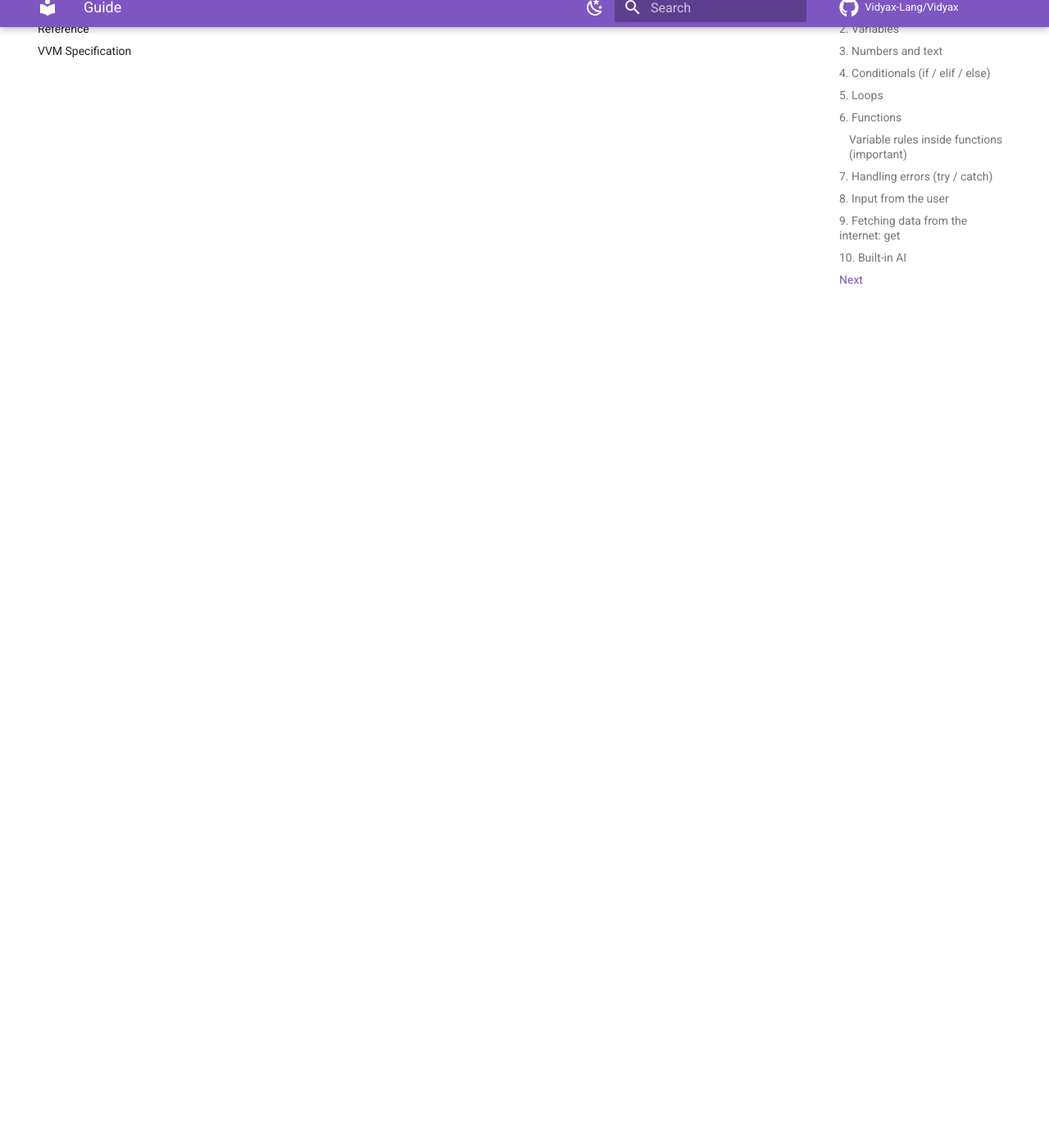
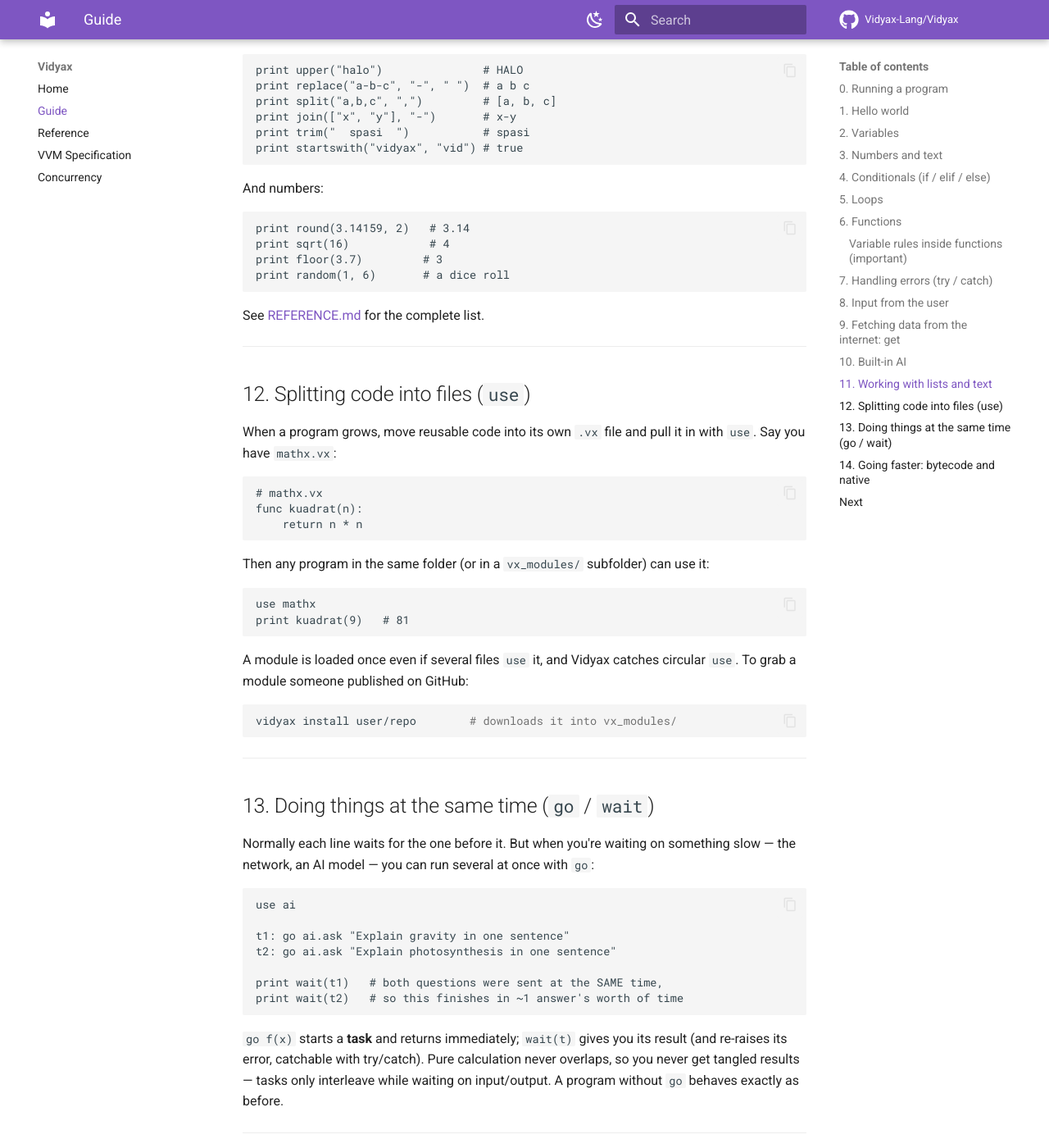
Before and after one commit to Vidyax-Lang/Vidyax, an MkDocs documentation site: the page built from docs/GUIDE.md, in a window 1280 px wide and 1400 px high, scrolled down 5217 px. Shown: the whole window at 82% size. Built offline with MkDocs 1.6.1 and Material for MkDocs 9.7.7, drawn with Linux system fonts in a browser that asks for light colours; comment, search, counter and statistics services are not loaded; some of the changed text lies outside the part shown.

Commit message:
Docs: modernize README/index + expand GUIDE (modul, tasks, native) + 3 contoh nyata

````diff
--- a/docs/GUIDE.md
+++ b/docs/GUIDE.md
@@ -263,13 +263,128 @@
 
 ---
 
+## 11. Working with lists and text
+
+Lists hold a series of values. Vidyax gives you a full set of tools to
+build and reshape them:
+
+```vidyax
+nums: [3, 1, 2]
+push(nums, 4)          # [3, 1, 2, 4] — add to the end
+sort(nums)             # [1, 2, 3, 4] — sort in place
+print reverse(nums)    # [4, 3, 2, 1]
+print pop(nums)        # 4  (removes and returns the last item)
+print find(nums, 2)    # 1  (index of the value, or -1 if absent)
+print slice(nums, 0, 2)# [1, 2]  (a copy of items 0..1)
+print contains(nums, 3)# true
+```
+
+Text has matching tools:
+
+```vidyax
+print upper("halo")               # HALO
+print replace("a-b-c", "-", " ")  # a b c
+print split("a,b,c", ",")         # [a, b, c]
+print join(["x", "y"], "-")       # x-y
+print trim("  spasi  ")           # spasi
+print startswith("vidyax", "vid") # true
+```
+
+And numbers:
+
+```vidyax
+print round(3.14159, 2)   # 3.14
+print sqrt(16)            # 4
+print floor(3.7)         # 3
+print random(1, 6)       # a dice roll
+```
+
+See [REFERENCE.md](./REFERENCE.md) for the complete list.
+
+---
+
+## 12. Splitting code into files (`use`)
+
+When a program grows, move reusable code into its own `.vx` file and
+pull it in with `use`. Say you have `mathx.vx`:
+
+```vidyax
+# mathx.vx
+func kuadrat(n):
+    return n * n
+```
+
+Then any program in the same folder (or in a `vx_modules/` subfolder)
+can use it:
+
+```vidyax
+use mathx
+print kuadrat(9)   # 81
+```
+
+A module is loaded once even if several files `use` it, and Vidyax
+catches circular `use`. To grab a module someone published on GitHub:
+
+```bash
+vidyax install user/repo        # downloads it into vx_modules/
+```
+
+---
+
+## 13. Doing things at the same time (`go` / `wait`)
+
+Normally each line waits for the one before it. But when you're waiting
+on something slow — the network, an AI model — you can run several at
+once with `go`:
+
+```vidyax
+use ai
+
+t1: go ai.ask "Explain gravity in one sentence"
+t2: go ai.ask "Explain photosynthesis in one sentence"
+
+print wait(t1)   # both questions were sent at the SAME time,
+print wait(t2)   # so this finishes in ~1 answer's worth of time
+```
+
+`go f(x)` starts a **task** and returns immediately; `wait(t)` gives you
+its result (and re-raises its error, catchable with try/catch). Pure
+calculation never overlaps, so you never get tangled results — tasks
+only interleave while waiting on input/output. A program without `go`
+behaves exactly as before.
+
+---
+
+## 14. Going faster: bytecode and native
+
+`vidyax run` is plenty fast for most things. When you need more speed,
+Vidyax can compile your program down two more steps:
+
+```bash
+vidyax bytecode program.vx      # -> program.vxc, run with ./vm/vxvm
+vidyax native   program.vx      # -> a standalone binary, no Python needed
+```
+
+The native binary is the fastest option and needs no runtime installed —
+handy for sharing a finished tool. All of these run your program with
+identical results; that sameness is enforced by the test suite.
+
+Other handy commands while developing:
+
+```bash
+vidyax debug   program.vx       # step through line by line
+vidyax profile program.vx       # see which lines are hot
+```
+
+---
+
 ## Next
 
 - [REFERENCE.md](./REFERENCE.md) — the complete list of all syntax,
   built-in functions, CLI commands, and error messages.
 - The `contoh/` folder in the repo — example programs you can run
-  directly.
+  directly (a guessing game, a word counter, a note keeper, and more).
 
-If you write the same program, `vidyax run` and `vidyax walk` must
-produce identical results — this is guaranteed by the built-in tests
-(`vidyax test`).
+If you write the same program, every engine — `vidyax run`, `vidyax
+walk`, the bytecode VM, and a native binary — produces identical
+results. This is guaranteed by the built-in tests (`vidyax test`).
--- a/mkdocs.yml
+++ b/mkdocs.yml
@@ -40,6 +40,7 @@
   - Guide: GUIDE.md
   - Reference: REFERENCE.md
   - VVM Specification: VVM_SPEC.md
+  - Concurrency: CONCURRENCY.md
 
 markdown_extensions:
   - admonition
````
Also changed, not shown: README.md (+36 -13 lines), docs/index.md (+16 -6 lines), 3 other files.
